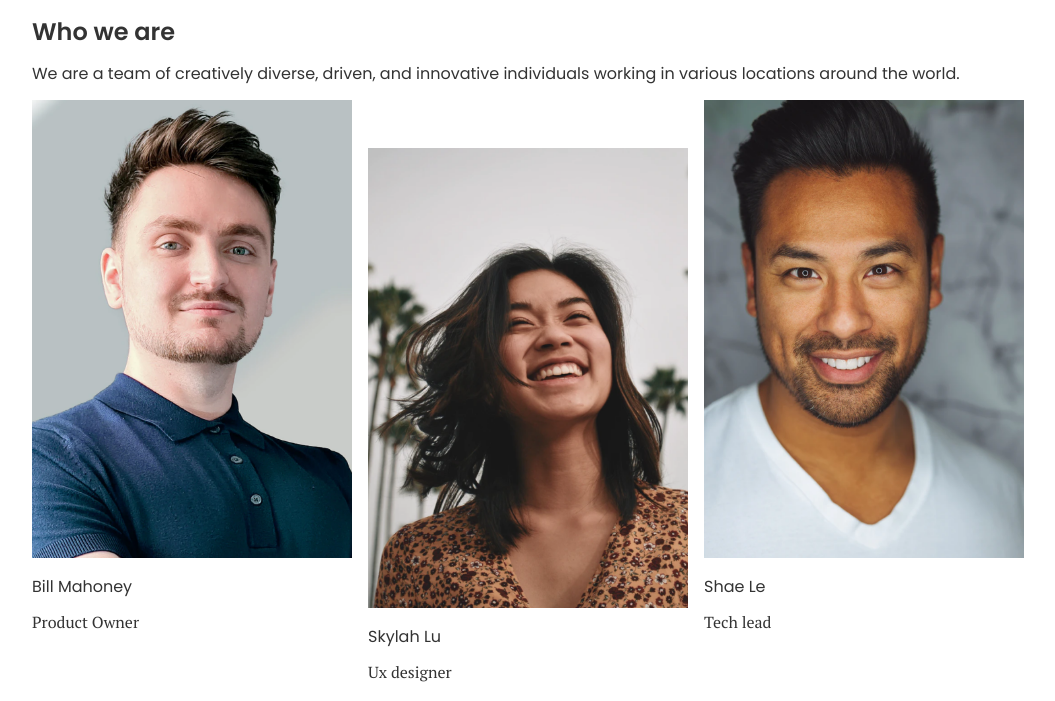
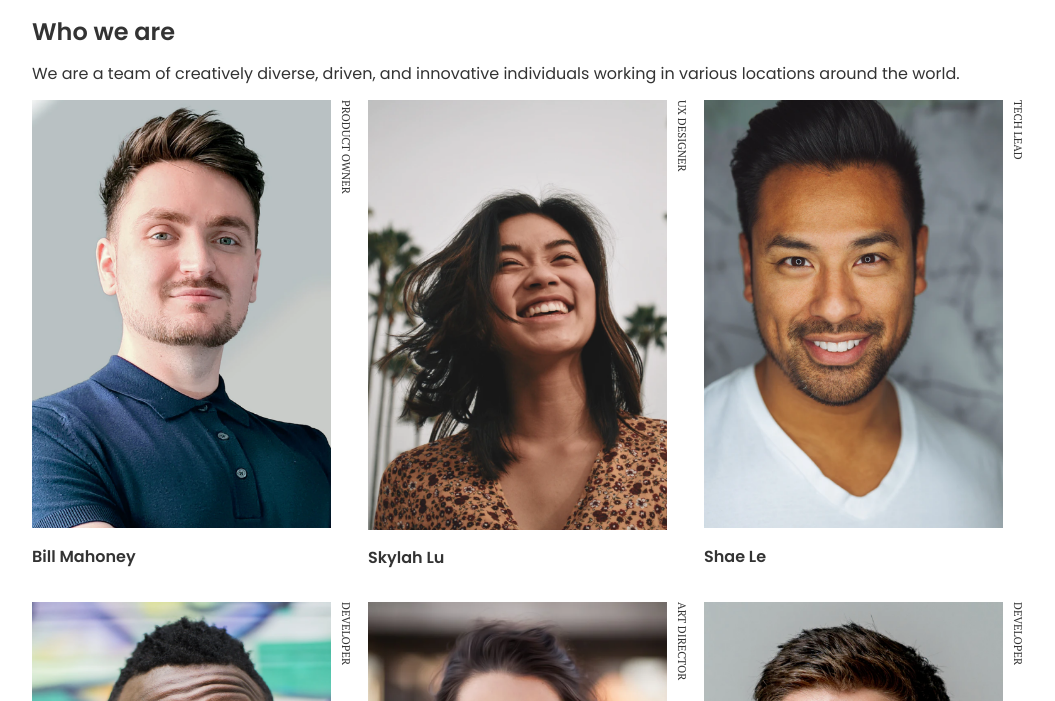
Before and after one commit to thinkverse/team-challenge, a plain HTML site: page index.html in a window 1280 px wide. Shown: the part 78-779 px from the top of the page, without its empty margins (112-1167 px from the left). Drawn offline with nearby package versions, Linux system fonts and the light colour scheme.

Commit message:
Fix team member content

```diff
--- a/public/css/main.css
+++ b/public/css/main.css
@@ -40,9 +40,34 @@ img {
 }
 
 .content .member:nth-child(2n) {
-    margin-top: 3rem;
     grid-column: 2;
 }
+
+.container .member {
+    display: grid;
+    grid-template-columns: auto, 1rem;
+    grid-column-gap: 0.5rem;
+    grid-template-rows: repeat(2, auto);
+}
+
+.content .member img {
+    grid-column: 1;
+    grid-row: 1;
+}
+
+.content .member span {
+    writing-mode: vertical-rl;
+    text-transform: uppercase;
+    font-size: 0.7rem;
+    grid-column: 2;
+    grid-row: 1;
+}
+
+.content .member p {
+    font-weight: 600;
+    grid-row: 2;
+}
+
 
 @media (min-width: 1024px) {
     .container {
@@ -64,7 +89,6 @@ img {
     }
 
     .content .member:last-child {
-        margin-top: 0 !important;
         grid-row: 2;
     }
 }
```
